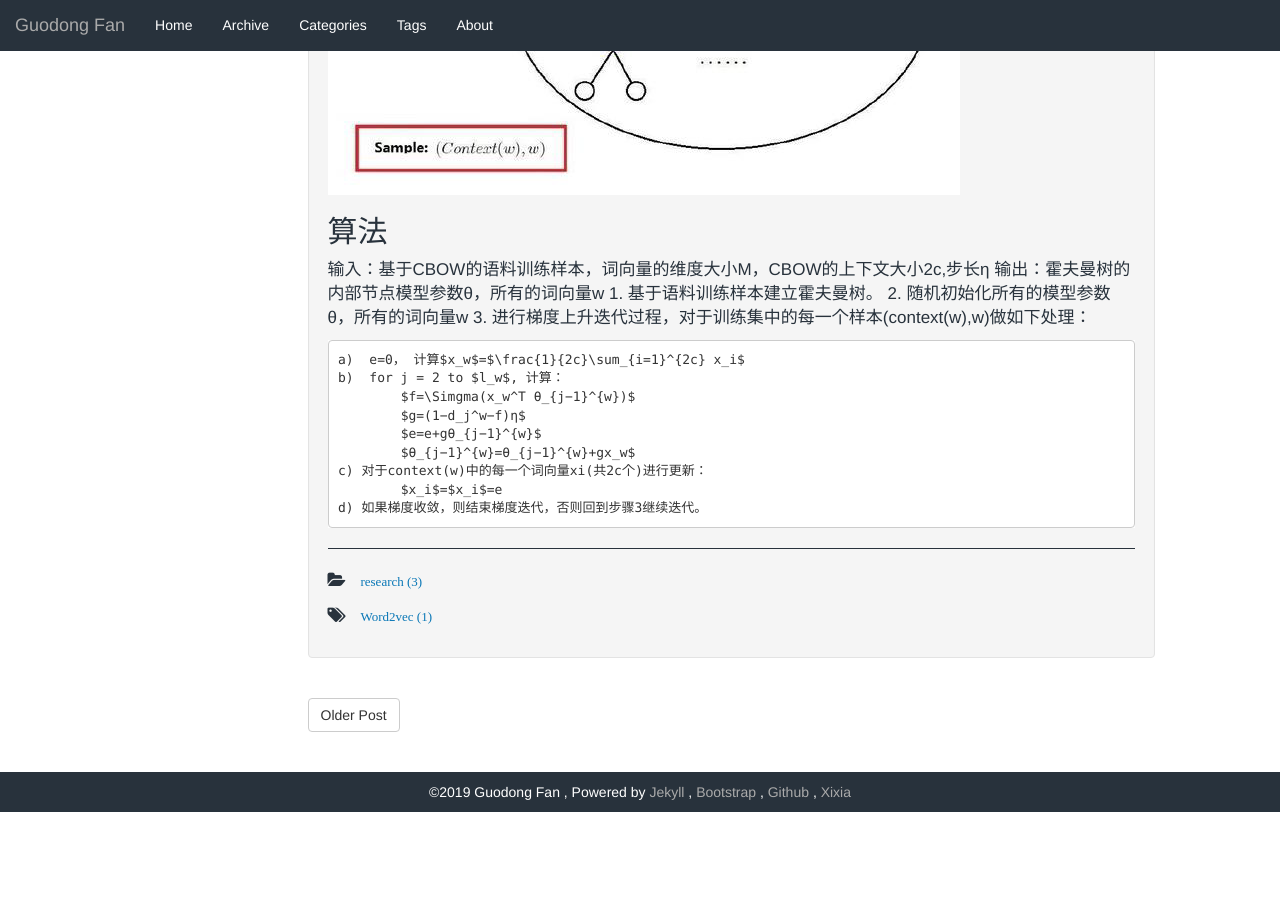
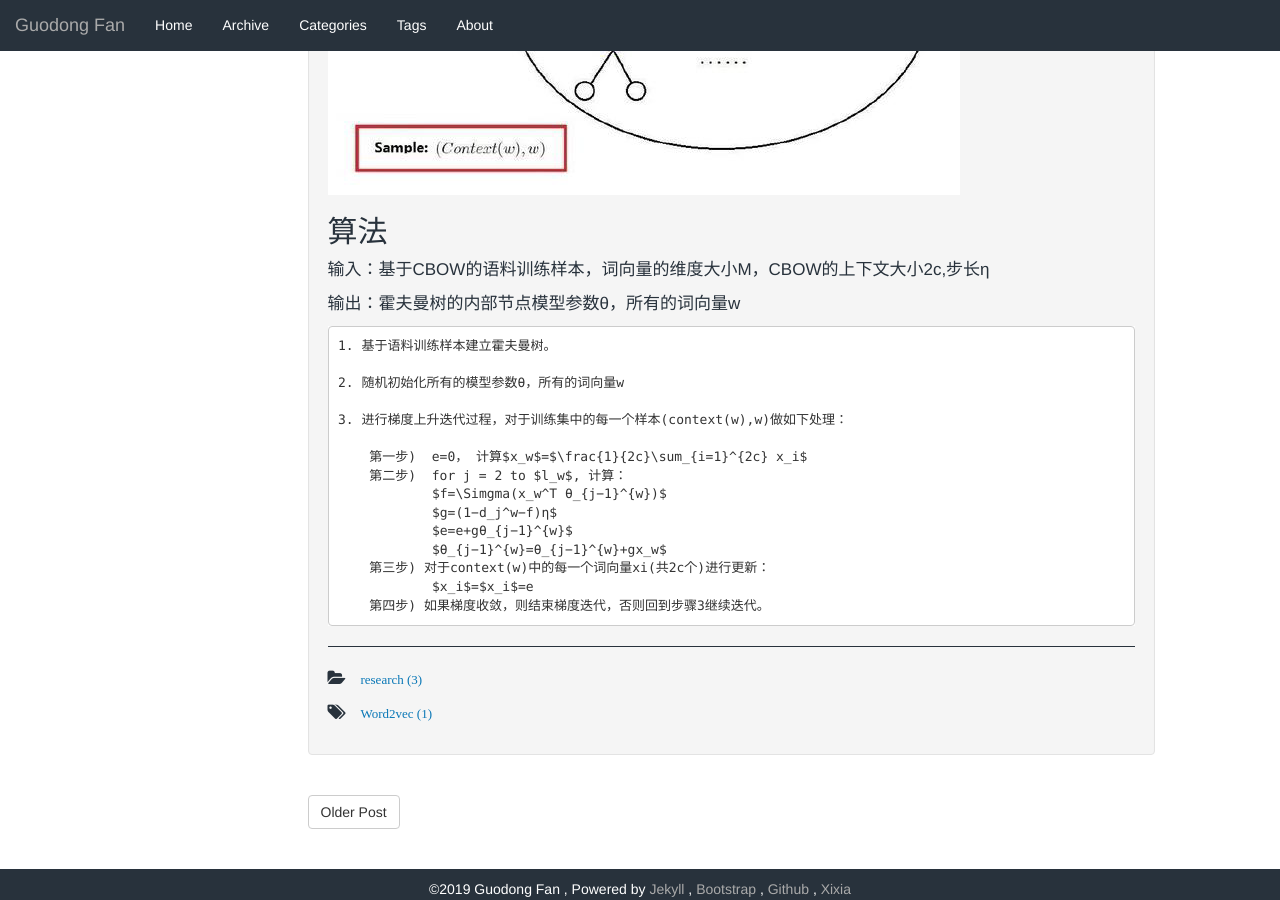
Before and after one commit to GuodongFan/GuodongFan.github.io, a Jekyll site: the page built from _posts/2019-08-26-Word2vec.md, in a window 1280 px wide and 900 px high, scrolled down 639 px. Built offline with Jekyll 4.4.1, drawn with Linux system fonts in a browser that asks for light colours; our own code applies the rules of GitHub Pages for plain Markdown files; before the commit the page ends 1451 px from its top, so only the background shows below that.

Commit message:
Update 2019-08-26-Word2vec.md

```diff
--- a/_posts/2019-08-26-Word2vec.md
+++ b/_posts/2019-08-26-Word2vec.md
@@ -13,17 +13,21 @@
 
 ## 算法
 输入：基于CBOW的语料训练样本，词向量的维度大小M，CBOW的上下文大小2c,步长η
+
 输出：霍夫曼树的内部节点模型参数θ，所有的词向量w
+
     1. 基于语料训练样本建立霍夫曼树。
+
     2. 随机初始化所有的模型参数θ，所有的词向量w
+
     3. 进行梯度上升迭代过程，对于训练集中的每一个样本(context(w),w)做如下处理：
 
-    a)  e=0， 计算$x_w$=$\frac{1}{2c}\sum_{i=1}^{2c} x_i$
-    b)  for j = 2 to $l_w$, 计算：
-            $f=\Simgma(x_w^T θ_{j−1}^{w})$
-            $g=(1−d_j^w−f)η$
-            $e=e+gθ_{j−1}^{w}$
-            $θ_{j−1}^{w}=θ_{j−1}^{w}+gx_w$
-    c) 对于context(w)中的每一个词向量xi(共2c个)进行更新：
-            $x_i$=$x_i$=e
-    d) 如果梯度收敛，则结束梯度迭代，否则回到步骤3继续迭代。
+        第一步)  e=0， 计算$x_w$=$\frac{1}{2c}\sum_{i=1}^{2c} x_i$
+        第二步)  for j = 2 to $l_w$, 计算：
+                $f=\Simgma(x_w^T θ_{j−1}^{w})$
+                $g=(1−d_j^w−f)η$
+                $e=e+gθ_{j−1}^{w}$
+                $θ_{j−1}^{w}=θ_{j−1}^{w}+gx_w$
+        第三步) 对于context(w)中的每一个词向量xi(共2c个)进行更新：
+                $x_i$=$x_i$=e
+        第四步) 如果梯度收敛，则结束梯度迭代，否则回到步骤3继续迭代。
```
